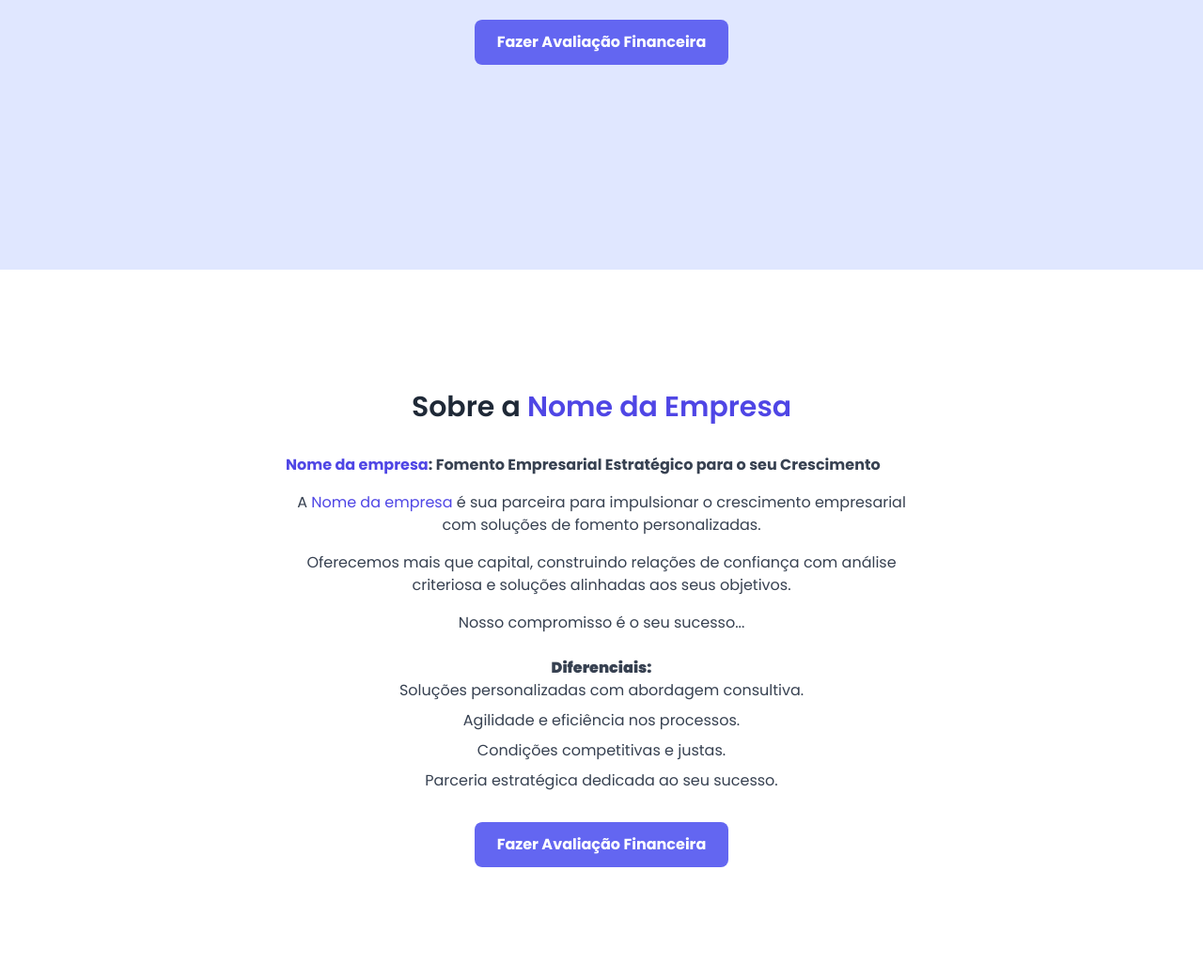
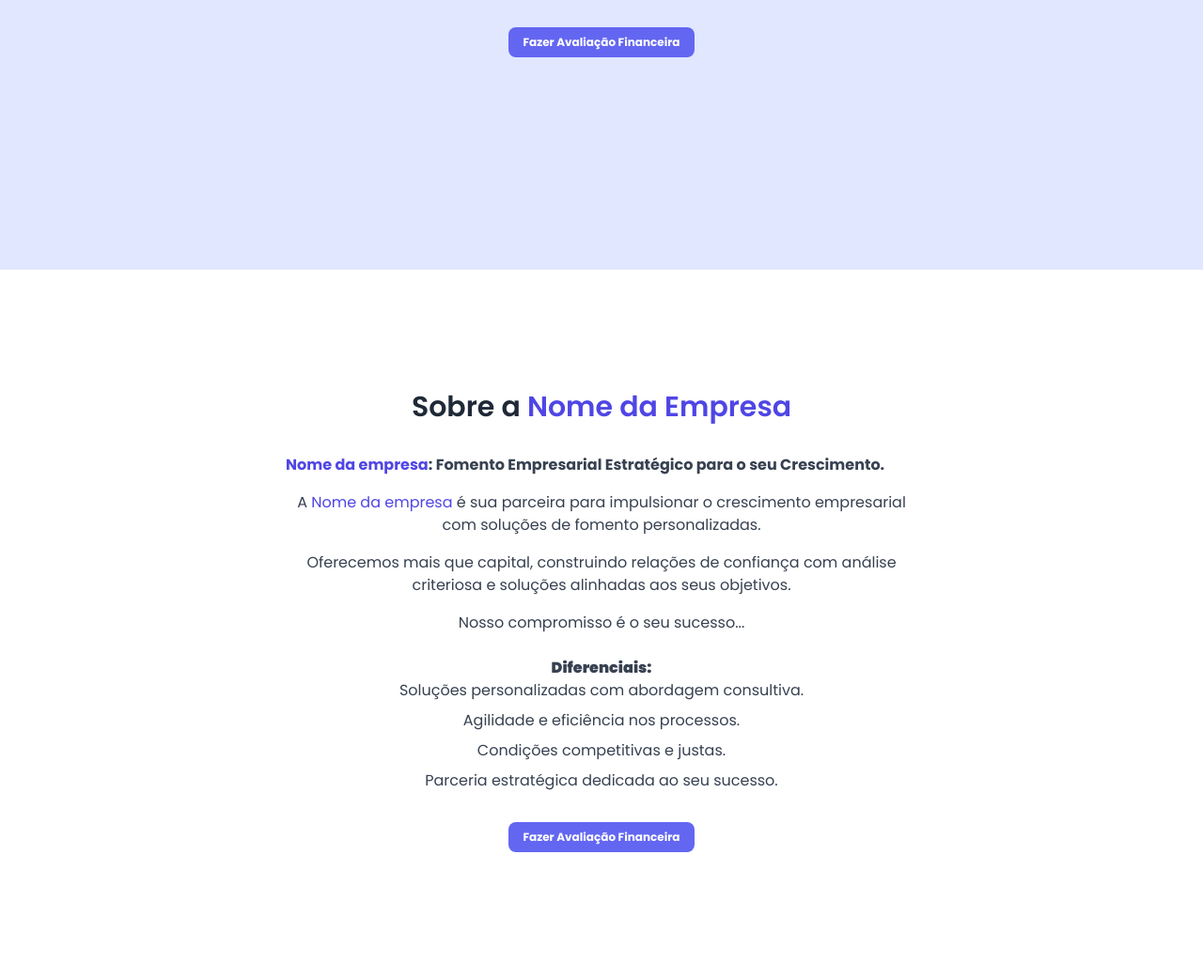
Before and after one commit to FSantanaDev/loja_financeira, a website: page index.html in a window 1280 px wide. Shown: the part 513-1555 px from the top of the page at 94% size. Drawn offline with nearby package versions, Linux system fonts and the light colour scheme.

Commit message:
ajustado o visual e o link dos botões

```diff
--- a/index.html
+++ b/index.html
@@ -17,27 +17,8 @@
     <link rel="stylesheet" href="https://cdnjs.cloudflare.com/ajax/libs/font-awesome/6.0.0-beta3/css/all.min.css" integrity="sha512-Fo3rlrZj/k7ujTnHg4CGR2D7kSs0v4LLanw2qksYuRlEzO+tcaEPQogQ0KaoGN26/zrn20ImR1DfuLWnOo7aBA==" crossorigin="anonymous" referrerpolicy="no-referrer" />
     <link rel="stylesheet" href="./styles/output.css" />
 
-    <style>
-        /* Esconde a barra de rolagem para WebKit browsers (Chrome, Safari, Edge baseado em Chromium) */
-        body::-webkit-scrollbar {
-            width: 0px;  /* Largura da barra de rolagem vertical */
-            background: transparent;  /* Cor de fundo */
-        }
 
-        /* Esconde a barra de rolagem para Firefox */
-        body {
-            scrollbar-width: none;  /* Remove a barra de rolagem para Firefox */
-        }
-        /* Opcional: Se quiser remover completamente a capacidade de rolagem da página,
-           e depender apenas da rolagem de elementos internos (como seu modal).
-           Cuidado: Isso pode cortar conteúdo que não esteja dentro de elementos roláveis.
-           html, body {
-               overflow: hidden;
-           }
-        */
-    </style>
-
-    <title>Giselle Financeira</title>
+    <title>Empresa de Soluções Financeira</title>
 </head>
 <body class="bg-gray-100 font-sans">
 
@@ -147,7 +128,7 @@
                 <h1 class="text-4xl font-bold text-indigo-700 mt-8">Nome da Empresa</h1>
                 <p class="cabecalho-subtitulo text-lg text-gray-600 mt-2">Sua parceira em soluções financeiras.</p>
                 <div class="sobre-cabecalho-botao mt-8">
-                <button class="sobre-botao bg-indigo-500 hover:bg-indigo-700 text-white font-bold py-3 px-6 rounded-lg focus:outline-none focus:shadow-outline w-full sm:w-auto max-w-xs mx-auto abrir-modal">Fazer Avaliação Financeira</button>
+                    <button class="abrir-modal bg-indigo-500 hover:bg-indigo-700 text-white font-bold py-2 px-4 rounded-lg focus:outline-none focus:shadow-outline text-xs w-full sm:w-auto max-w-xs mx-auto">Fazer Avaliação Financeira</button>
                 </div>
             </div>
         </div>
@@ -158,7 +139,7 @@
             <h2 class="sobre-titulo text-3xl font-semibold text-gray-800 mb-8">Sobre a <span class="nome-financeira text-indigo-600">Nome da Empresa</span></h2>
             <div class="sobre-caixa max-w-2xl mx-auto">
                 <div class="text-justify mb-4">
-                    <p class="sobre-paragrafo text-gray-700"><strong><span class="nome-financeira text-indigo-600">Nome da empresa</span>: Fomento Empresarial Estratégico para o seu Crescimento</strong></p>
+                    <p class="sobre-paragrafo text-gray-700"><strong><span class="nome-financeira text-indigo-600">Nome da empresa</span>: Fomento Empresarial Estratégico para o seu Crescimento.</strong></p>
                 </div>
                 <div class="text-left md:text-center mb-4">
                     <p class="sobre-paragrafo text-gray-700">A <span class="nome-financeira text-indigo-600">Nome da empresa</span> é sua parceira para impulsionar o crescimento empresarial com soluções de fomento personalizadas.</p>
@@ -178,7 +159,7 @@
                     </ul>
                 </div>
                 <div class="sobre-caixa-botao mt-8">
-                    <button class="sobre-botao bg-indigo-500 hover:bg-indigo-700 text-white font-bold py-3 px-6 rounded-lg focus:outline-none focus:shadow-outline w-full sm:w-auto max-w-xs mx-auto abrir-modal">Fazer Avaliação Financeira</button>
+                    <button class="abrir-modal bg-indigo-500 hover:bg-indigo-700 text-white font-bold py-2 px-4 rounded-lg focus:outline-none focus:shadow-outline text-xs w-full sm:w-auto max-w-xs mx-auto">Fazer Avaliação Financeira</button>
                 </div>
             </div>
         </div>
@@ -195,7 +176,7 @@
                             <h3 class="text-lg font-semibold text-gray-800 mb-2">Capital de Giro</h3>
                             <p class="text-gray-700 text-xs mb-4">Manter o fluxo de caixa da sua empresa saudável</p>
                         </div>
-                    <button class="sobre-botao bg-indigo-500 hover:bg-indigo-700 text-white font-bold py-2 px-4 rounded-lg focus:outline-none focus:shadow-outline text-xs w-full sm:w-auto max-w-xs mx-auto">Fazer Avaliação Financeira</button>
+                        <button class="abrir-modal bg-indigo-500 hover:bg-indigo-700 text-white font-bold py-2 px-4 rounded-lg focus:outline-none focus:shadow-outline text-xs w-full sm:w-auto max-w-xs mx-auto">Fazer Avaliação Financeira</button>
                     </div>
                 </div>
 
@@ -206,7 +187,7 @@
                             <h3 class="text-lg font-semibold text-gray-800 mb-2">Antecipação de Recebíveis</h3>
                             <p class="text-700 text-xs mb-4">Desconto de cheques e factoring para liberar capital</p>
                         </div>
-                    <button class="sobre-botao bg-indigo-500 hover:bg-indigo-700 text-white font-bold py-2 px-4 rounded-lg focus:outline-none focus:shadow-outline text-xs w-full sm:w-auto max-w-xs mx-auto">Fazer Avaliação Financeira</button>
+                        <button class="abrir-modal bg-indigo-500 hover:bg-indigo-700 text-white font-bold py-2 px-4 rounded-lg focus:outline-none focus:shadow-outline text-xs w-full sm:w-auto max-w-xs mx-auto">Fazer Avaliação Financeira</button>
                     </div>
                 </div>
 
@@ -217,7 +198,7 @@
                             <h3 class="text-lg font-semibold text-gray-800 mb-2">Crédito para Investimento</h3>
                             <p class="text-gray-700 text-xs mb-4">Financiamento para máquinas e expansão</p>
                         </div>
-                    <button class="sobre-botao bg-indigo-500 hover:bg-indigo-700 text-white font-bold py-2 px-4 rounded-lg focus:outline-none focus:shadow-outline text-xs w-full sm:w-auto max-w-xs mx-auto">Fazer Avaliação Financeira</button>
+                        <button class="abrir-modal bg-indigo-500 hover:bg-indigo-700 text-white font-bold py-2 px-4 rounded-lg focus:outline-none focus:shadow-outline text-xs w-full sm:w-auto max-w-xs mx-auto">Fazer Avaliação Financeira</button>
                     </div>
                 </div>
             </div>
```
Lines whose indentation alone changed are shown as unchanged.
